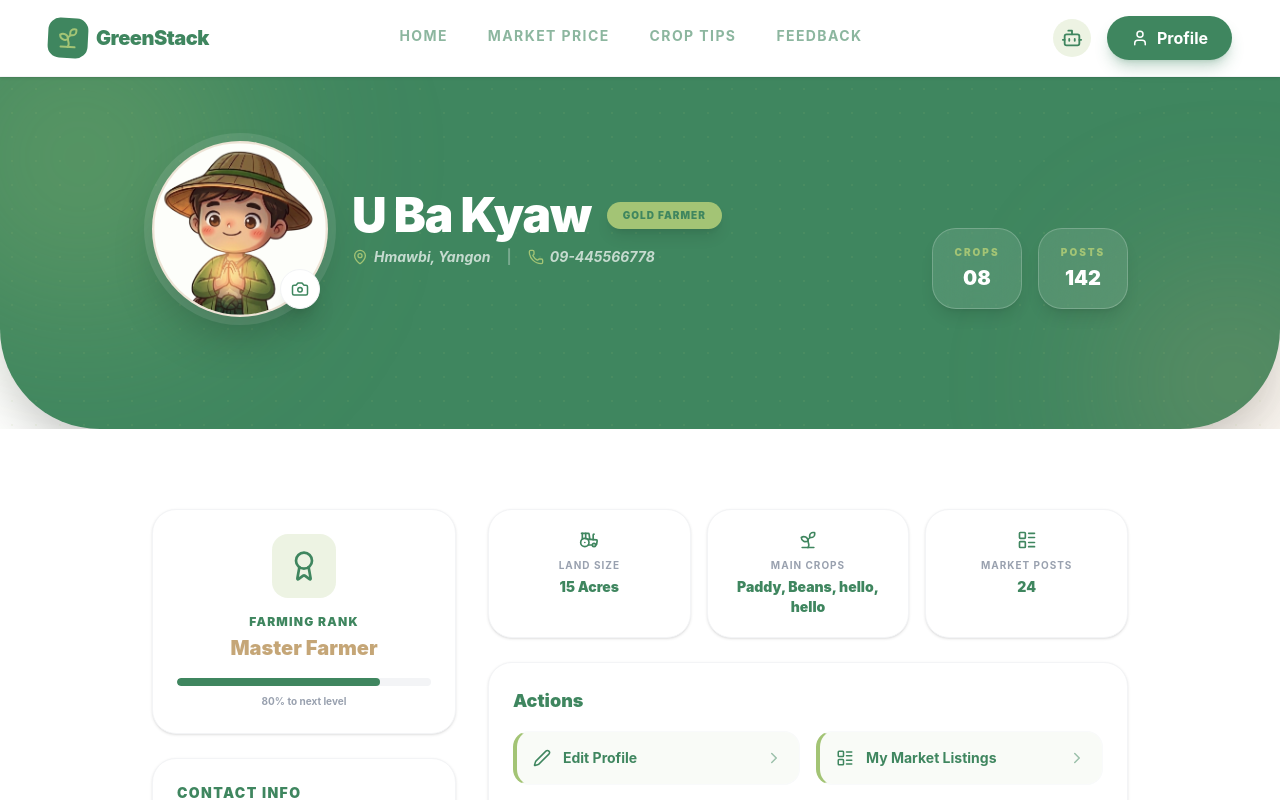
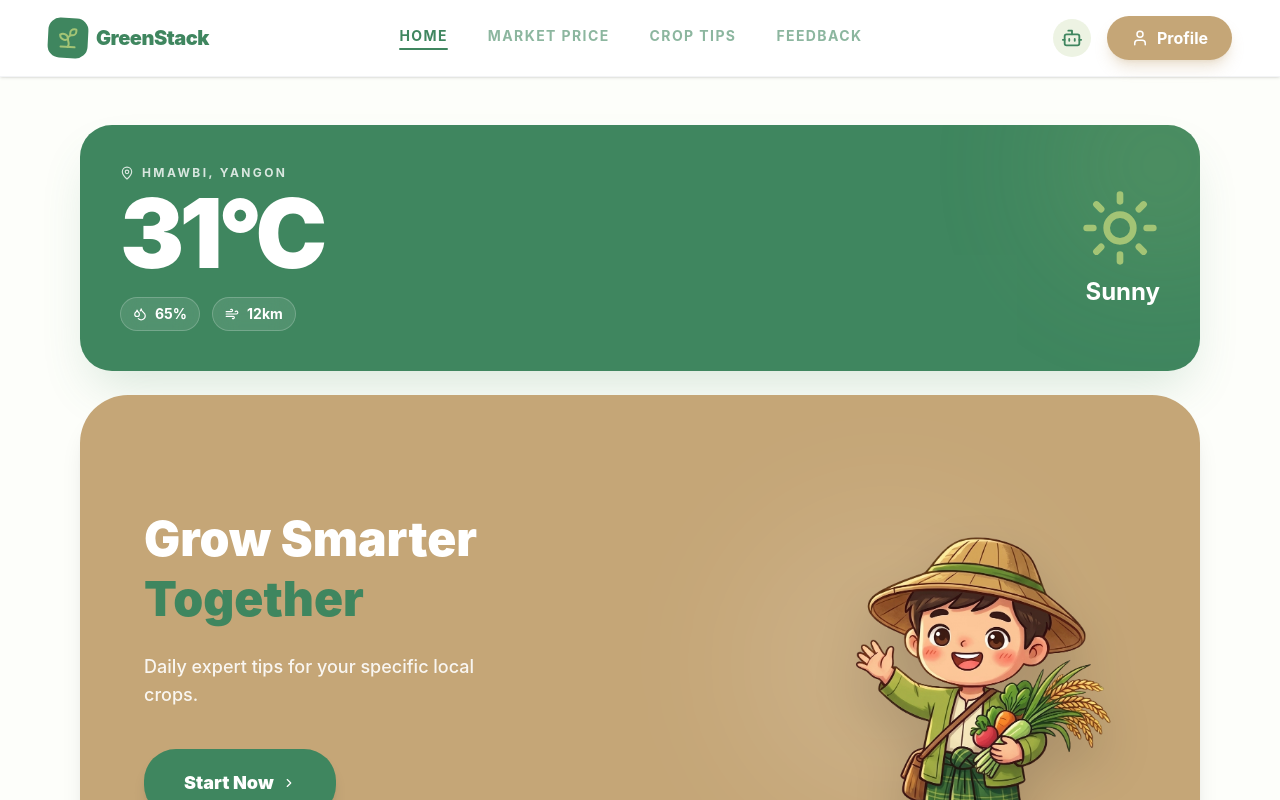
Before and after one commit to Hsu-Lae-Waddy/GreenStack, a React (Vite) app in the folder Frontend/greenstack/: page / in a window 1280 px wide. Shown: the top 800 px of the page. Built offline with nearby package versions, Linux system fonts and the light colour scheme.

Commit message:
update routes

```diff
--- a/Frontend/greenstack/package.json
+++ b/Frontend/greenstack/package.json
@@ -14,6 +14,7 @@
     "lucide-react": "^1.7.0",
     "react": "^19.2.4",
     "react-dom": "^19.2.4",
+    "react-router-dom": "^7.13.2",
     "tailwindcss": "^4.2.2"
   },
   "devDependencies": {
--- a/Frontend/greenstack/src/App.jsx
+++ b/Frontend/greenstack/src/App.jsx
@@ -3,8 +3,22 @@
 import MarketPrice from './pages/MarketPrice'
 import UserProfile from './pages/UserProfile'
 
+import { BrowserRouter as Router, Routes, Route } from "react-router-dom";
+
 function App() {
-  return <UserProfile />
+  return(
+      <Router>
+      <Routes>
+        <Route path="/login" element={<LoginPage />} />
+        <Route path="/marketprice" element={<MarketPrice />} />
+        {/* <Route path="/" element={<LandingPage />} /> */}
+        <Route path="/" element={<HomePage />} />
+        <Route path="/profile" element={<UserProfile />} />
+
+      </Routes>
+    </Router>
+
+      )
 }
 
 export default App
```
Also changed, not shown: 1 other file (tests, documents, lock files or other folders).
